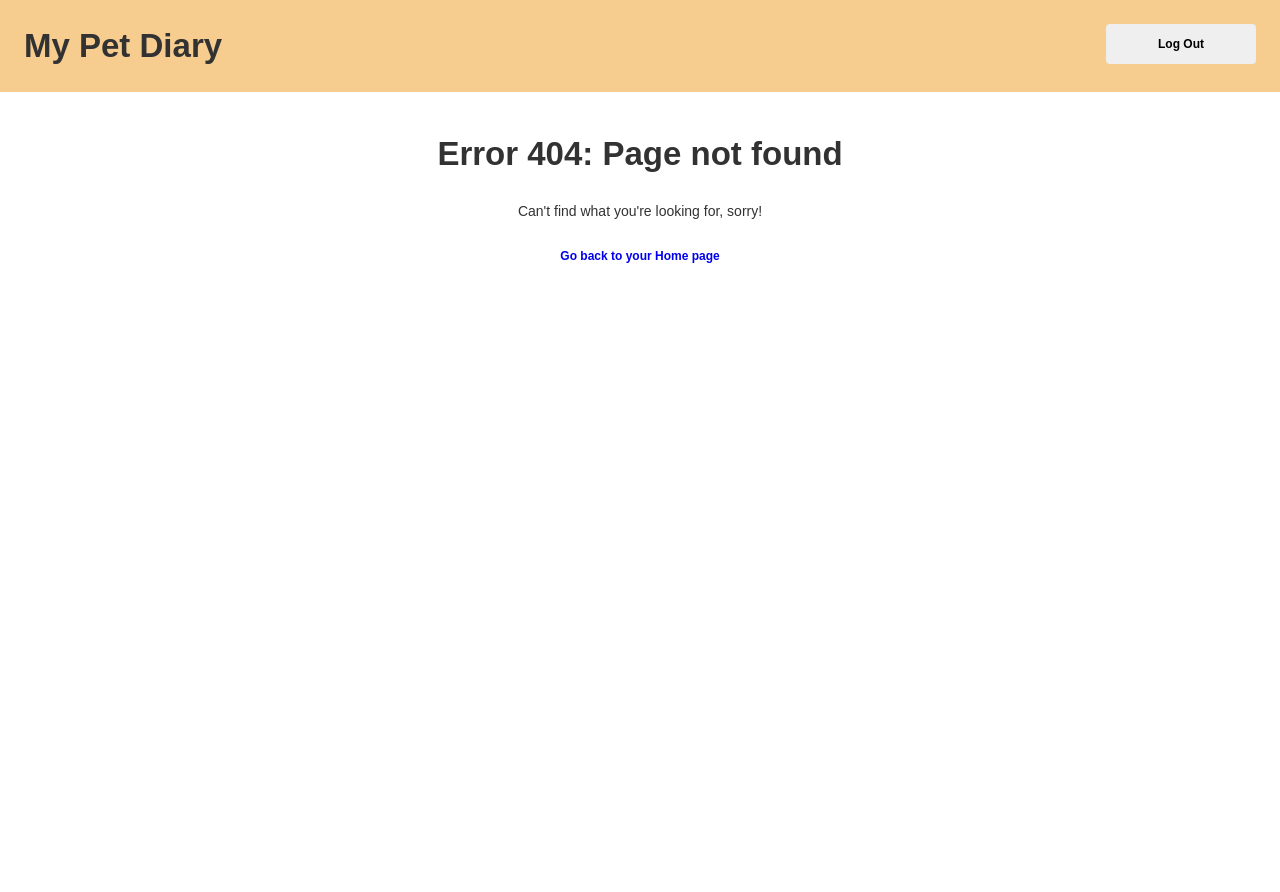
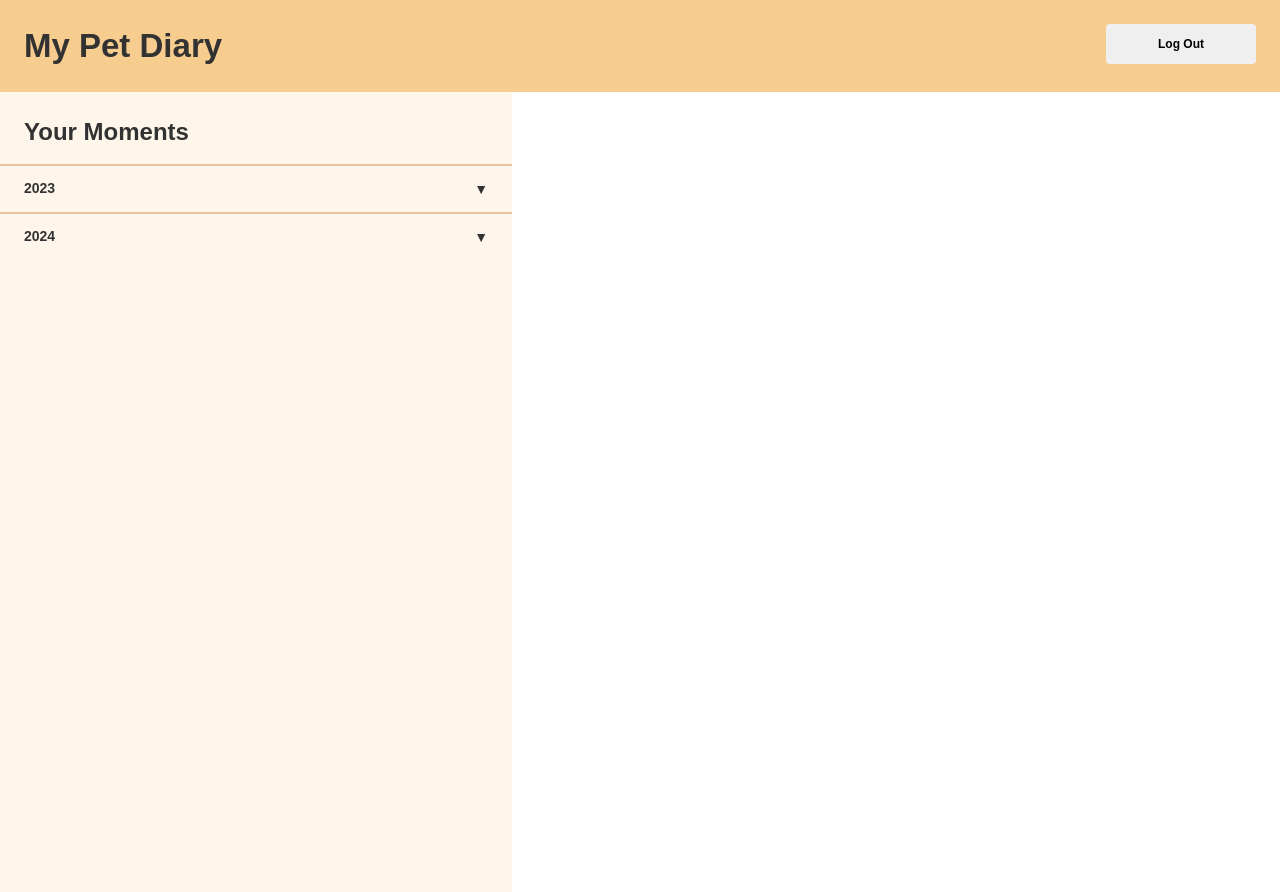
Before and after one commit to Shina-NYK/my-pet-diary, a React (Vite) app: page /user in a window 1280 px wide. Before the commit this address had no page. Before the commit the page ends 800 px from the top, so only its background shows below. Built offline with nearby package versions, Linux system fonts and the light colour scheme; no server answers; a web font is replaced by a local one.

Commit message:
Base layout for year entries and styling with hardcoded values

```diff
--- a/src/App.jsx
+++ b/src/App.jsx
@@ -10,6 +10,7 @@ function App() {
             <Header />
             <Routes>
                 <Route path="/" element={<UserHomePage />} />
+                <Route path="/user" element={<UserHomePage />} />
                 <Route path="/*" element={<NotFoundPage />} />
             </Routes>
         </BrowserRouter>
--- /dev/null
+++ b/src/components/EntryMenu/EntryMenu.jsx
@@ -0,0 +1,22 @@
+import "./EntryMenu.scss";
+
+function EntryMenu() {
+    return (
+        <section className="menu">
+            <h2 className="menu__header">Your Moments</h2>
+            {/* List of entries by year and month */}
+            <ul className="menu__year-list">
+                <li className="menu__year-item">
+                    <h3 className="dropdown__text">2023</h3>
+                    <span className="dropdown__indicator">▼</span>
+                </li>
+                <li className="menu__year-item">
+                    <h3 className="dropdown__text">2024</h3>
+                    <span className="dropdown__indicator">▼</span>
+                </li>
+            </ul>
+        </section>
+    );
+}
+
+export default EntryMenu;
--- /dev/null
+++ b/src/components/EntryMenu/EntryMenu.scss
@@ -0,0 +1,26 @@
+@use "../../styles/partials/variables" as *;
+@use "../../styles/partials/mixins" as *;
+
+.menu {
+    display: flex;
+    flex-direction: column;
+    background-color: $Primary-Light;
+    width: 40vw;
+    height: 100vh;
+    // border-right: 1px solid $Secondary-Med1;
+    &__header {
+        padding: $spacing-24 $spacing-24 $spacing-16 $spacing-24;
+    }
+    &__year-list {
+        display: flex;
+        flex-direction: column;
+        width: 100%;
+    }
+    &__year-item {
+        display: flex;
+        justify-content: space-between;
+        width: 100%;
+        padding: $spacing-12 $spacing-24;
+        border-top: 2px solid rgba($Secondary-Med1, 0.5);
+    }
+}
--- a/src/pages/UserHomePage/UserHomePage.jsx
+++ b/src/pages/UserHomePage/UserHomePage.jsx
@@ -1,7 +1,22 @@
+import { useState } from "react";
+import EntryMenu from "../../components/EntryMenu/EntryMenu";
 import "./UserHomePage.scss";
 
 function UserHomePage() {
-    return <h1>User home page</h1>;
+    const baseApiUrl = import.meta.env.VITE_API_URL;
+    const [yearExpanded, setYearExpanded] = useState(null);
+
+    const yearSelected = (year) => {
+        setYearExpanded((prevState) => (prevState === 2023 ? null : 2023));
+    };
+
+    const handleYearClick = () => {};
+
+    return (
+        <main className="userHp__main">
+            <EntryMenu />
+        </main>
+    );
 }
 
 export default UserHomePage;
--- a/src/styles/partials/_mixins.scss
+++ b/src/styles/partials/_mixins.scss
@@ -6,8 +6,8 @@
 }
 
 @mixin section-header {
-    font-size: 0.75rem;
-    line-height: 1.25rem;
+    font-size: 1.5rem;
+    line-height: 2rem;
     font-weight: 700;
 }
 
```
